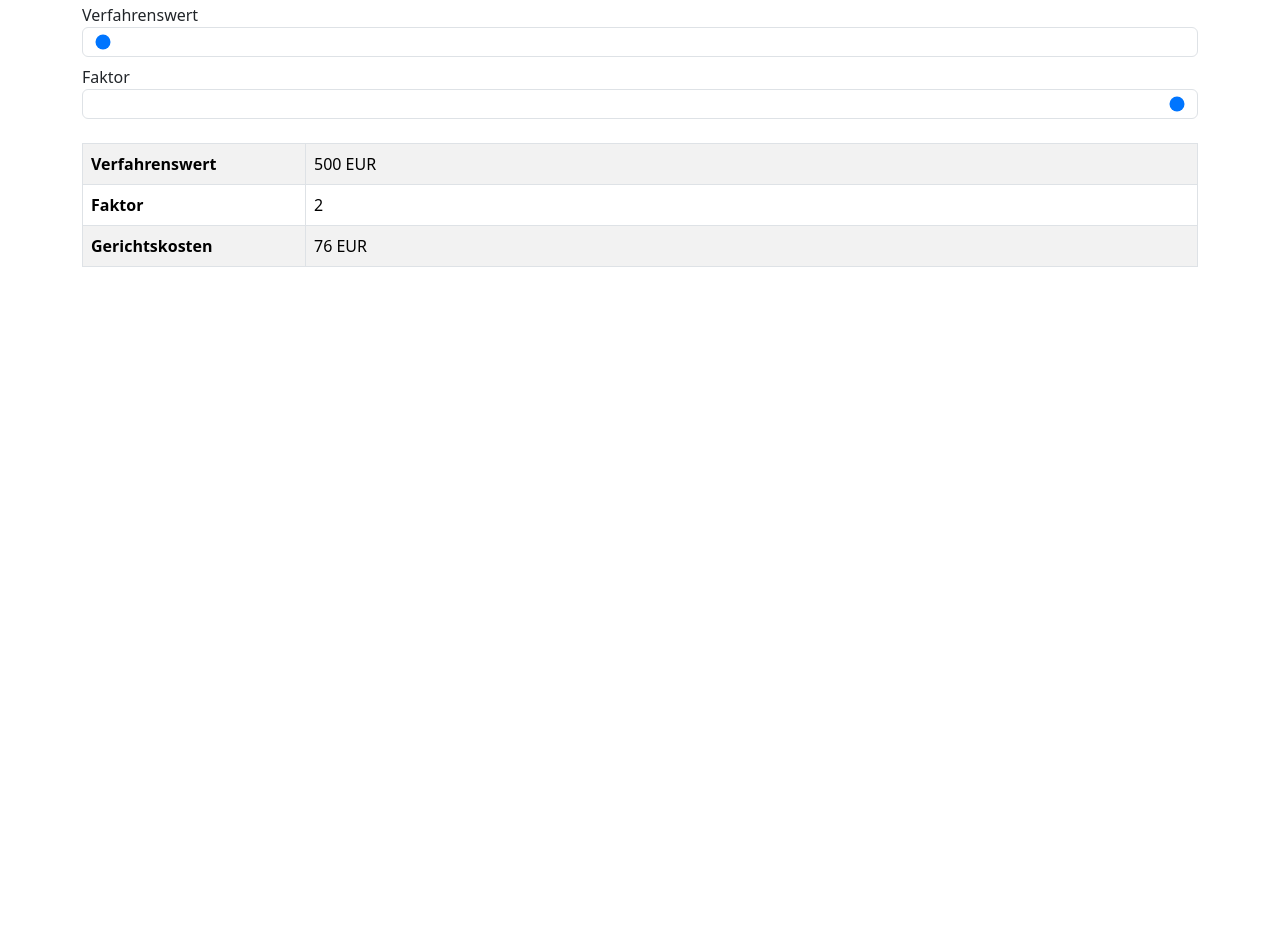
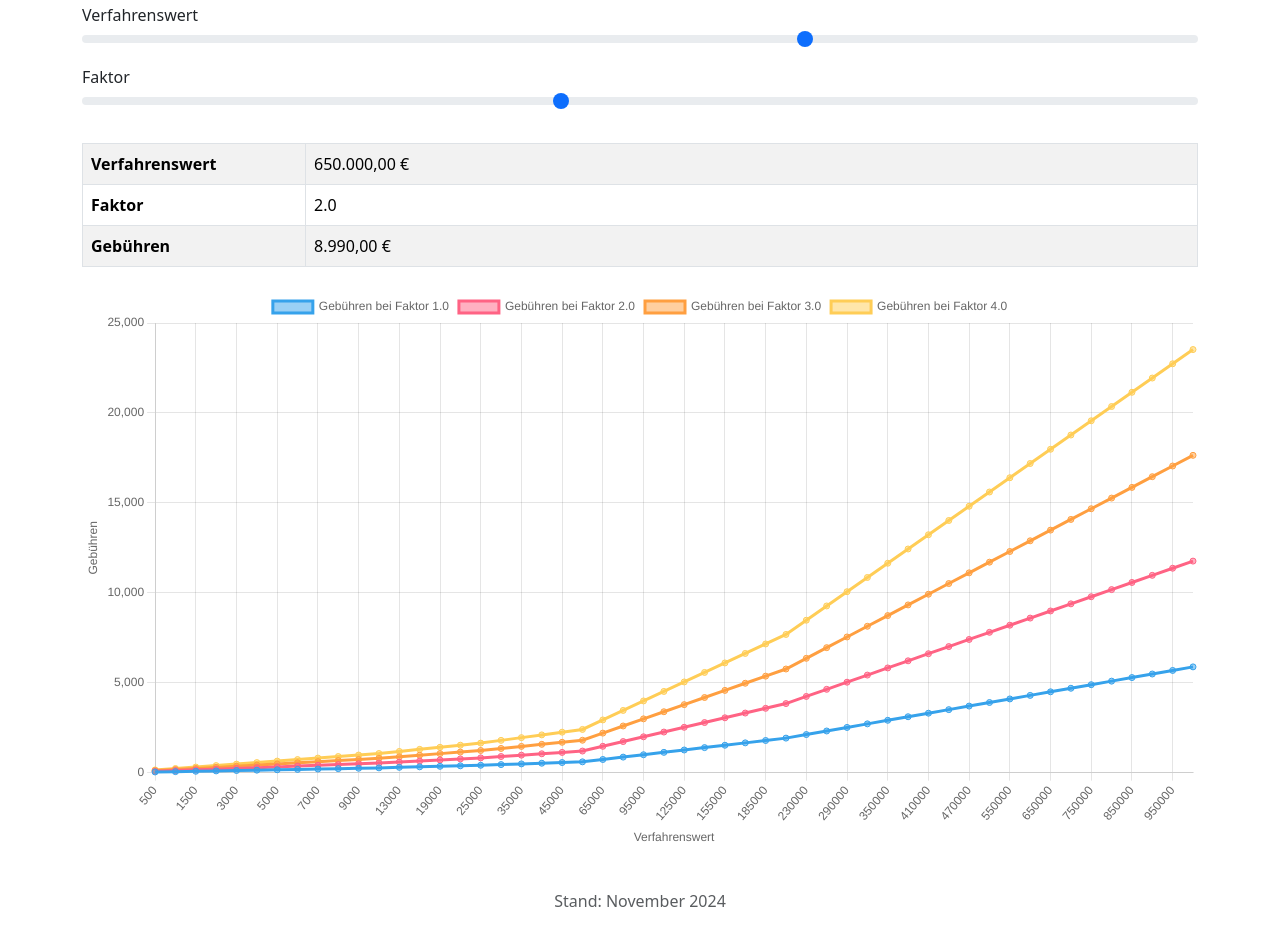
Before and after one commit to herrdommel/28-FamGKG, a plain HTML site: page index.html in a window 1280 px wide. Shown: the part 516-1465 px from the top of the page. Before the commit the page ends 800 px from the top, so only its background shows below. Drawn offline with nearby package versions, Linux system fonts and the light colour scheme.

Commit message:
Add chart

```diff
--- a/index.html
+++ b/index.html
@@ -11,7 +11,8 @@
 <body>
 
 <div class="container mt-5">
-    <h2 class="text-center">§ 28 FamGKG - Wertgebühren</h2>
+    <h2 class="text-center"><a href="https://www.gesetze-im-internet.de/famgkg/__28.html" target="_blank">§ 28 FamGKG -
+        Wertgebühren</a></h2>
     Wenn sich die Gebühren nach dem Verfahrenswert richten, beträgt bei einem Verfahrenswert bis 500 Euro die Gebühr 38
     Euro. Die Gebühr erhöht sich bei einem
     <table class="table table-bordered table-striped mt-4">
@@ -65,13 +66,13 @@
     <form id="calculatorForm" class="form-inline justify-content-center mt-4">
         <div class="form-group mb-2">
             <label for="amount" class="sr-only">Verfahrenswert</label>
-            <input type="range" class="form-control" id="amount" value="500" step="500" min="500" max="1000000" required
-                   oninput="calculate()">
+            <input type="range" class="form-range" id="amount" value="650000" step="500" min="0" max="1000000"
+                   required oninput="update()" onchange="update()">
         </div>
         <div class="form-group mb-2">
             <label for="factor" class="sr-only">Faktor</label>
-            <input type="range" class="form-control" id="factor" value="2.0" step="0.5" min="0.5" max="2.0" required
-                   onchange="calculate()">
+            <input type="range" class="form-range" id="factor" value="2.0" step="0.5" min="0.5" max="4.0"
+                   required oninput="update()" onchange="update()">
         </div>
     </form>
 
@@ -79,102 +80,140 @@
         <tbody>
         <tr>
             <th style="width:20%">Verfahrenswert</th>
-            <td id="amountValue">500 EUR</td>
+            <td id="amountValue">-</td>
         </tr>
         <tr>
             <th>Faktor</th>
-            <td id="factorValue">2</td>
+            <td id="factorValue">-</td>
         </tr>
         <tr>
-            <th>Gerichtskosten</th>
-            <td id="result">76 EUR</td>
+            <th>Gebühren</th>
+            <td id="result">-</td>
         </tr>
         </tbody>
     </table>
+
+    <!-- Chart Canvas -->
+    <div class="mt-4">
+        <canvas id="resultChart"></canvas>
+    </div>
+
+    <div class="container">
+        <footer class="py-3 my-4">
+
+            <p class="text-center text-body-secondary">Stand: November 2024</p>
+        </footer>
+    </div>
 </div>
 
-<!-- JavaScript for calculation -->
-<script>
-    const rules = {
-        500: () => 38,
-        2_000: (amount = 2_000) => {
-            const restAmount = rules[500]();
-            console.log("500:", restAmount);
-            return Math.ceil((amount - 500) / 500) * 20 + restAmount;
-        },
-        10_000: (amount = 10_000) => {
-            const restAmount = rules[2_000]();
-            console.log("2.000:", restAmount);
-            return Math.ceil((amount - 2_000) / 1_000) * 21 + restAmount;
-        },
-        25_000: (amount = 25_000) => {
-            const restAmount = rules[10_000]();
-            console.log("10.000:", restAmount);
-            return Math.ceil((amount - 10_000) / 3_000) * 29 + restAmount;
-        },
-        50_000: (amount = 50_000) => {
-            const restAmount = rules[25_000]();
-            console.log("25.000:", restAmount);
-            return Math.ceil((amount - 25_000) / 5_000) * 38 + restAmount;
-        },
-        200_000: (amount = 200_000) => {
-            const restAmount = rules[50_000]();
-            console.log("50.000:", restAmount);
-            return Math.ceil((amount - 50_000) / 15_000) * 132 + restAmount;
-        },
-        500_000: (amount = 500_000) => {
-            const restAmount = rules[200_000]();
-            console.log("200.000:", restAmount);
-            return Math.ceil((amount - 200_000) / 30_000) * 198 + restAmount;
-        },
-        rest: (amount) => {
-            const restAmount = rules[500_000]();
-            console.log("500.000:", restAmount);
-            return Math.ceil((amount - 500_000) / 50_000) * 198 + restAmount;
-        }
-    };
-
-    const internalCalc = (target) => {
-        if (target > 500_000) {
-            console.log(`target ${target} > 500.000`);
-            return rules.rest(target);
-        } else if (target > 200_000) {
-            console.log(`target ${target} > 200.000`);
-            return rules[500_000](target);
-        } else if (target > 50_000) {
-            console.log(`target ${target} > 50.000`);
-            return rules[200_000](target);
-        } else if (target > 25_000) {
-            console.log(`target ${target} > 25.000`);
-            return rules[50_000](target);
-        } else if (target > 10_000) {
-            console.log(`target ${target} > 10.000`);
-            return rules[25_000](target);
-        } else if (target > 2_000) {
-            console.log(`target ${target} > 2.000`);
-            return rules[10_000](target);
-        } else if (target > 500) {
-            console.log(`target ${target} > 500`);
-            return rules[2_000](target);
-        } else {
-            console.log(`target ${target} <= 500`);
-            return rules[500](target);
-        }
-    };
-
-    function calculate() {
-        const amount = parseInt(document.getElementById("amount").value);
-        document.getElementById("amountValue").textContent = amount;
-        const factor = parseFloat(document.getElementById("factor").value);
-        document.getElementById("factorValue").textContent = factor;
-        document.getElementById("result").innerText = (internalCalc(amount) * factor) + " EUR";
-    }
-</script>
+<!-- ChartJS -->
+<script src="https://cdn.jsdelivr.net/npm/chart.js@4.4.6/dist/chart.umd.min.js"
+        integrity="sha384-Sse/HDqcypGpyTDpvZOJNnG0TT3feGQUkF9H+mnRvic+LjR+K1NhTt8f51KIQ3v3"
+        crossorigin="anonymous"></script>
 
 <!-- Bootstrap JS -->
 <script src="https://cdn.jsdelivr.net/npm/bootstrap@5.3.3/dist/js/bootstrap.bundle.min.js"
         integrity="sha384-YvpcrYf0tY3lHB60NNkmXc5s9fDVZLESaAA55NDzOxhy9GkcIdslK1eN7N6jIeHz"
         crossorigin="anonymous"></script>
 
+<!-- JavaScript for calculation -->
+<script>
+    const rules = {
+        500: () => 38,
+        2_000: (amount = 2_000) => Math.ceil((amount - 500) / 500) * 20 + rules[500](),
+        10_000: (amount = 10_000) => Math.ceil((amount - 2_000) / 1_000) * 21 + rules[2_000](),
+        25_000: (amount = 25_000) => Math.ceil((amount - 10_000) / 3_000) * 29 + rules[10_000](),
+        50_000: (amount = 50_000) => Math.ceil((amount - 25_000) / 5_000) * 38 + rules[25_000](),
+        200_000: (amount = 200_000) => Math.ceil((amount - 50_000) / 15_000) * 132 + rules[50_000](),
+        500_000: (amount = 500_000) => Math.ceil((amount - 200_000) / 30_000) * 198 + rules[200_000](),
+        rest: (amount) => Math.ceil((amount - 500_000) / 50_000) * 198 + rules[500_000]()
+    };
+
+    const processCalculationRules = (amount) => {
+        if (amount >= 500_000) {
+            return rules.rest(amount);
+        } else if (amount >= 200_000) {
+            return rules[500_000](amount);
+        } else if (amount >= 50_000) {
+            return rules[200_000](amount);
+        } else if (amount > 25_000) {
+            return rules[50_000](amount);
+        } else if (amount > 10_000) {
+            return rules[25_000](amount);
+        } else if (amount > 2_000) {
+            return rules[10_000](amount);
+        } else if (amount > 500) {
+            return rules[2_000](amount);
+        } else {
+            return rules[500](amount);
+        }
+    };
+
+    const adjustSteps = (amount, input = document.getElementById("amount")) => {
+        if (amount > 50_000) input.setAttribute("step", "10000");
+        else if (amount > 10_000) input.setAttribute("step", "1000");
+        else input.setAttribute("step", "100");
+    };
+
+    const getAmount = () => parseInt(document.getElementById("amount").value);
+    const getFactor = () => parseFloat(document.getElementById("factor").value);
+
+    const currencyFormatter = new Intl.NumberFormat("de-DE", { style: "currency", currency: "EUR" });
+
+    // Initialize Chart.js
+    const amounts = [];
+    const results = [];
+    let amount = 500;
+    let step = 500;
+    while (amount <= 1_000_000) {
+        amounts.push(amount);
+        results.push(processCalculationRules(amount).toFixed(2));
+
+        amount += step;
+
+        if (amount >= 500_000) step = 50_000;
+        else if (amount >= 200_000) step = 30_000;
+        else if (amount >= 50_000) step = 15_000;
+        else if (amount >= 25_000) step = 5_000;
+        else if (amount >= 10_000) step = 3_000;
+        else if (amount >= 2_000) step = 1_000;
+    }
+
+    const ctx = document.getElementById("resultChart");
+    const chart = new Chart(ctx, {
+        type: "line",
+        data: {
+            labels: amounts, // X-axis labels
+            datasets: [
+                { label: "Gebühren bei Faktor 1.0", data: results },
+                { label: "Gebühren bei Faktor 2.0", data: results.map(r => r * 2) },
+                { label: "Gebühren bei Faktor 3.0", data: results.map(r => r * 3) },
+                { label: "Gebühren bei Faktor 4.0", data: results.map(r => r * 4) }
+            ]
+        },
+        options: {
+            scales: {
+                x: { title: { display: true, text: "Verfahrenswert" } },
+                y: { title: { display: true, text: "Gebühren" } }
+            }
+        }
+    });
+
+    function update() {
+        const amount = getAmount();
+        const factor = getFactor();
+        const result = processCalculationRules(amount) * factor;
+
+        adjustSteps(amount);
+
+        // Display result
+        document.getElementById("amountValue").textContent = currencyFormatter.format(amount);
+        document.getElementById("factorValue").textContent = factor.toFixed(1);
+        document.getElementById("result").innerText = currencyFormatter.format(result);
+    }
+
+    update();
+</script>
+
 </body>
 </html>
```
